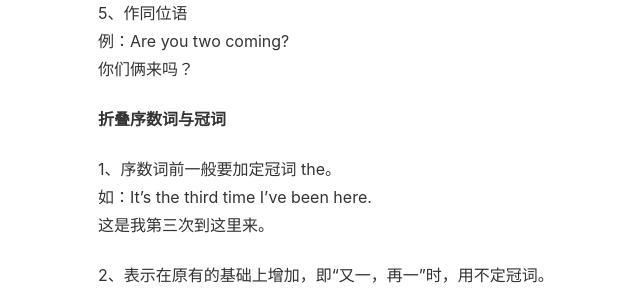
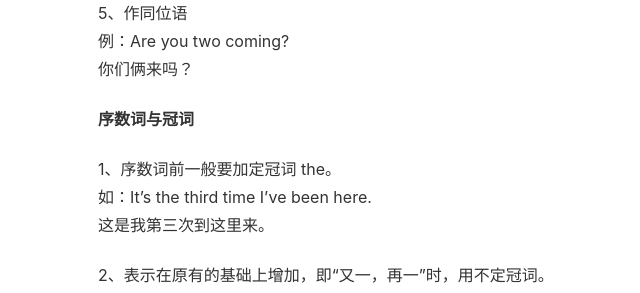
Before and after one commit to Quebradawill/quebrada.github.io, a Jekyll site: the page built from _posts/2020-02-15-english-words.md, in a window 1280 px wide and 900 px high, scrolled down 14510 px. Shown: the part 151-444 px from the top of the window, without its empty margins (142-782 px from the left). Built offline with Jekyll 4.4.1, drawn with Linux system fonts in a browser that asks for light colours; formulas are drawn with MathJax 3; a script that is not in the unit is left out; comment, search, counter and statistics services are not loaded; some of the changed text lies outside the part shown.

Commit message:
Update 2020-02-15-english-words.md

```diff
--- a/_posts/2020-02-15-english-words.md
+++ b/_posts/2020-02-15-english-words.md
@@ -482,7 +482,7 @@ tired 累的，more tired 更累的，most tired 最累的
 例：Are you two coming?<br>
 你们俩来吗？
 
-**折叠序数词与冠词**
+**序数词与冠词**
 
 1、序数词前一般要加定冠词 the。<br>如：It's the third time I've been here.<br>这是我第三次到这里来。
 
@@ -619,7 +619,7 @@ They let the strange go.---> The strange was let go.
 2）若 let 后宾补较长时，let 通常不用被动语态，而用 allow 或 permit 代替。<br>
 The nurse let me go to see my classmate in the hospital. --> I was allowed / permitted to see my classmate in the hospital.
 
-**折叠不用被动语态的情况：**
+**不用被动语态的情况：**
 
 1、不及物动词或动词短语无被动语态<br>
 例：The price has been risen.（错）<br>
```
